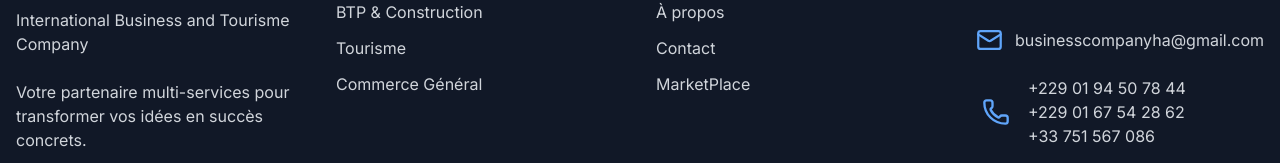
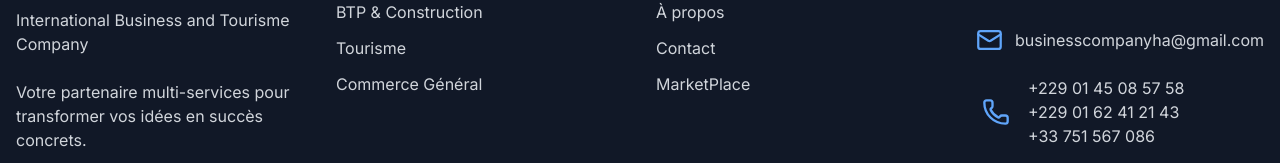
Before and after one commit to Moubarak321/ibtc, a Next.js app: page / in a window 1280 px wide. Shown: the part 5038-5201 px from the top of the page. Built offline with nearby package versions, Linux system fonts and the light colour scheme.

Commit message:
changing contact

```diff
--- a/components/navigation/footer.tsx
+++ b/components/navigation/footer.tsx
@@ -64,8 +64,8 @@ const Footer = () => {
               <div className="flex items-center space-x-3">
                 <Phone className="h-7 w-10 text-blue-400" />
                 <div>
-                  <div className="text-gray-300 ">+229 01 94 50 78 44</div>
-                  <div className="text-gray-300 ">+229 01 67 54 28 62 </div>
+                  <div className="text-gray-300 ">+229 01 45 08 57 58</div>
+                  <div className="text-gray-300 ">+229 01 62 41 21 43 </div>
                   <div className="text-gray-300 ">+33 751 567 086</div>
                 </div>
               </div>
```
